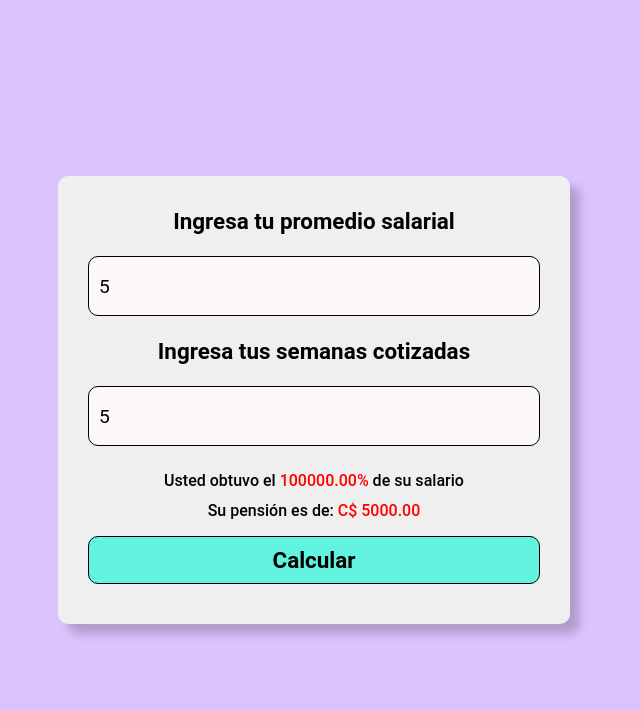
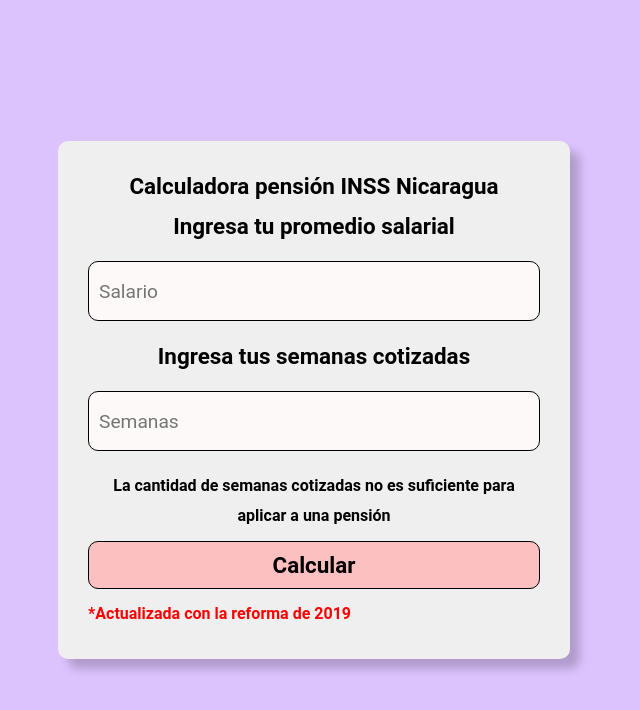
Before and after one commit to endermendoza24/calculo-pension-INSS, a plain HTML site: page index.html in a window 1280 px wide. Both pictures are taken after typing "5", "5" into the empty fields and a click on the button "Calcular". Shown: the whole page, without its empty margins (326-966 px from the left). Drawn offline with Linux system fonts and the light colour scheme.

Commit message:
Mejoras agregadas

```diff
--- a/index.html
+++ b/index.html
@@ -9,7 +9,10 @@
 </head>
 <body>
     <div class="container">
+
         <form action="">
+            <h2>Calculadora pensión INSS Nicaragua</h2>
+
             <label for="salario">Ingresa tu promedio salarial</label>
             <input type="number" min="0" required placeholder="Salario" name="salario" id="salario" class="form-control">
             <label for="semanas">Ingresa tus semanas cotizadas</label>
@@ -17,6 +20,7 @@
 
             <label for="" id="pension" class="pension"></label>
             <button class="btn-submit" onclick="onClickPension()" type="button">Calcular</button>
+            <p class="alert">*Actualizada con la reforma de 2019</p>
         </form>
     </div>
     <script src="./main.js"></script>
--- a/main.js
+++ b/main.js
@@ -3,6 +3,8 @@
     const factorAplicacion = 0.010;
     const semanaAnual = 52;
 
+    // primer caso
+    if(semanasCotizadas >= 750){
         let excesoSemanas = semanasCotizadas - 150;
         let semanas = excesoSemanas / semanaAnual;
         let factorAnual = semanas * factorAplicacion;
@@ -13,11 +15,22 @@
 
         if(pension < 5000){
             pension = 5000;
+        }else if(pension >= 53811.56){
+            pension = 53811.56
         }
 
-    return pension.toFixed(2);
+        return `Usted obtuvo el <span style="color:red; font-weight:bolder;">${(tasaReemplazo*100).toFixed(2)}%</span> de su salario <br> Su pensión es de: <span style="color:red;font-weight:bolder">C$ ${pension.toFixed(2)}</<span>`; ;
+    }else{
+        return '<strong>La cantidad de semanas cotizadas no es suficiente para aplicar a una pensión</strong>';
+    }
 }
 
+function limpiarControles(){
+    const semanas = document.getElementById("semanas");
+    const salario = document.getElementById("salario");
+    semanas.value = '';
+    salario.value = '';
+}
 console.log(calcularPension(150,1560))
 
 const onClickPension = () =>{
@@ -28,8 +41,9 @@
 
     const valorPension = calcularPension(salarioCot, semanaCot);
 
-    let porcentajePension = (valorPension * 100) / salarioCot;
+    const pensionFinal = document.getElementById("pension");
+    pensionFinal.innerHTML = valorPension;
+    limpiarControles();
 
-    const pensionFinal = document.getElementById("pension");
-    pensionFinal.innerHTML = `Usted obtuvo el <span style="color:red">${porcentajePension.toFixed(2)}%</span> de su salario <br> Su pensión es de: <span style="color:red;">C$ ${valorPension}</<span>`;
+
 }
--- a/style.css
+++ b/style.css
@@ -1,11 +1,12 @@
 :root{
     --background:#DCC3FE;
     --principal:#EFEFEF;
-    --secondary:#61F3E0;
+    --secondary:#fbc0bf;
     --third:#FEF9F9;
     --deg:#00000033;
     --black:#000;
     --white:#ffF;
+    --red:red;
     --lg:1.4rem;
     --md:1.2rem;
     --sm:1rem;
@@ -27,6 +28,7 @@
     align-items: center;
     height: 100vh;
 }
+
 form{
     display: flex;
     flex-direction: column;
@@ -40,6 +42,11 @@
 }
 form:hover{
     transform: scale(1.04);
+}
+form h2{
+    text-align: center;
+    font-size: var(--lg);
+    padding-bottom: 10px;
 }
 form label{
     font-size: var(--lg);
@@ -75,6 +82,10 @@
 form button:active{
     background-color: #15a18f;
 }
+form .alert{
+    color: var(--red);
+    font-weight: 600;
+}
 
 @media  (max-width:600px) {
     form{
```
Also changed, not shown: inss.png (added). Lines whose indentation alone changed are shown as unchanged.
